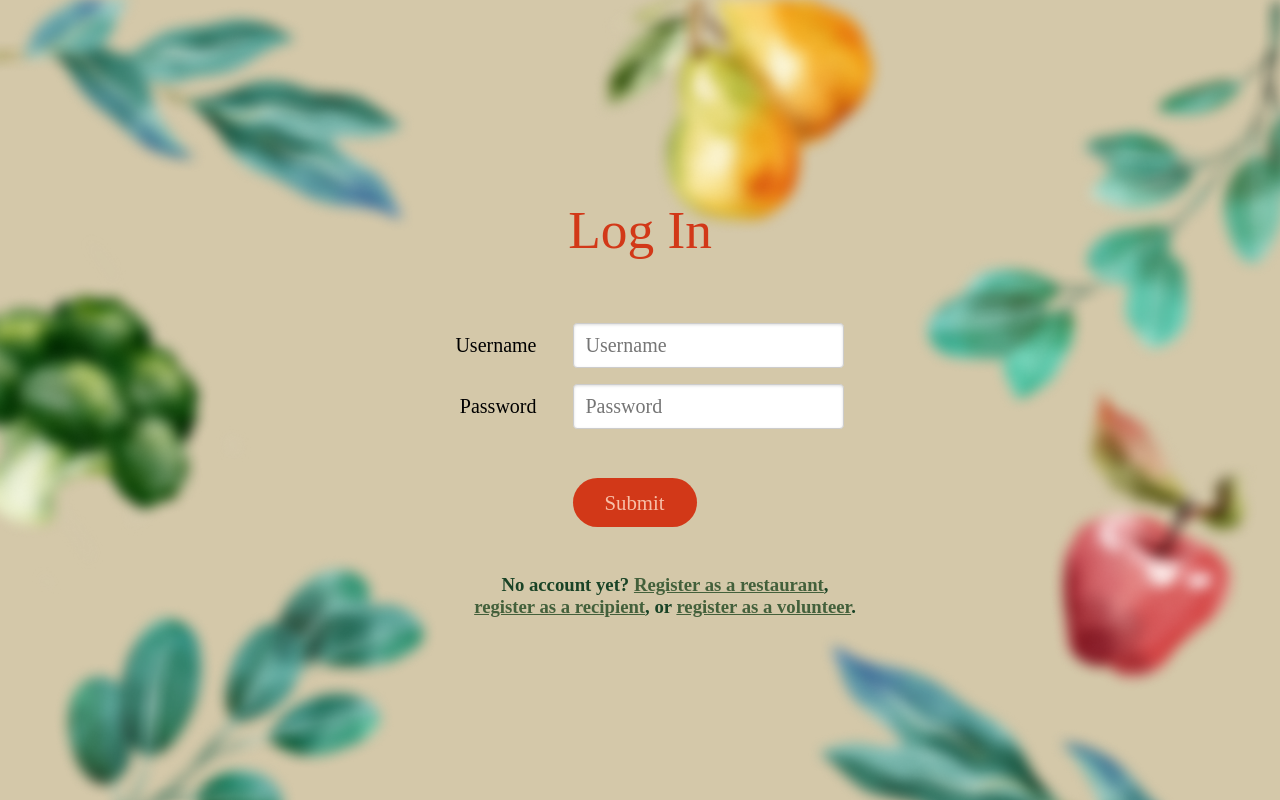
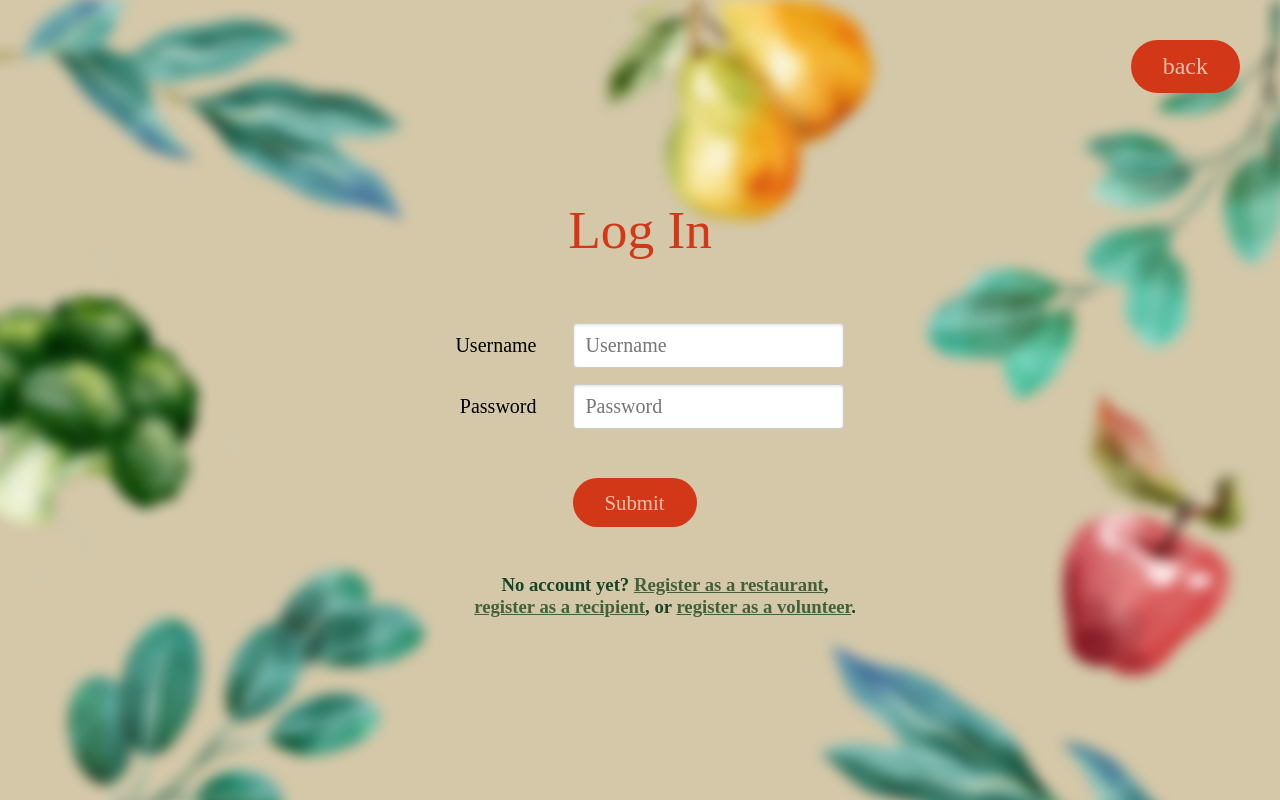
Before and after one commit to emilymchen/leftover-love, a Vue app: page /login in a window 1280 px wide. Built offline with nearby package versions, Linux system fonts and the light colour scheme; no server answers; a web font is replaced by a local one.

Commit message:
better back buttons

```diff
--- a/client/views/LoginView.vue
+++ b/client/views/LoginView.vue
@@ -1,19 +1,15 @@
 <script setup lang="ts">
 import LoginForm from "@/components/Login/LoginForm.vue";
+import router from "@/router";
+
+async function back() {
+  void router.push("/");
+}
 </script>
 
 <template>
-  <!-- <header>
-    <nav>
-      <div class="title">
-        <img src="@/assets/images/logo.png" alt="Logo" />
-        <RouterLink :to="{ name: 'Home' }">
-          <h2>Leftover Love</h2>
-        </RouterLink>
-      </div>
-    </nav>
-  </header> -->
   <main class="column">
+    <button @click="back" class="back-button">back</button>
     <h1>Log In</h1>
     <LoginForm />
   </main>
@@ -21,11 +17,24 @@ import LoginForm from "@/components/Login/LoginForm.vue";
 
 <style scoped>
 h1 {
-
   color: #d23818;
   font-size: 40pt;
   font-weight: lighter;
   margin-bottom: 5vh;
+}
+
+.back-button {
+  position: absolute;
+  top: 3vh;
+  right: 3vh;
+  margin: 1rem;
+  background-color: #d23818;
+  color: #f7bfa8;
+  border: none;
+  border-radius: 100px;
+  padding: 0.8rem 2rem;
+  font-size: 1.5rem;
+  cursor: pointer;
 }
 
 .column {
--- a/client/views/Registration/DonorRegistrationView.vue
+++ b/client/views/Registration/DonorRegistrationView.vue
@@ -1,9 +1,15 @@
 <script setup lang="ts">
 import RegisterForm from "@/components/Login/RegisterForm.vue";
+import router from "@/router";
+
+async function back() {
+  void router.push("/");
+}
 </script>
 
 <template>
   <main class="column">
+    <button @click="back" class="back-button">back</button>
     <h1>Sign up your business</h1>
     <h2>Let's find your store to turn your leftovers into impact in just a few minutes:</h2>
     <RegisterForm role="Donor" />
@@ -34,6 +40,20 @@ h2 {
   height: 100vh;
 }
 
+.back-button {
+  position: absolute;
+  top: 3vh;
+  right: 3vh;
+  margin: 1rem;
+  background-color: #d23818;
+  color: #f7bfa8;
+  border: none;
+  border-radius: 100px;
+  padding: 0.8rem 2rem;
+  font-size: 1.5rem;
+  cursor: pointer;
+}
+
 .register-section {
   text-align: center;
   margin-top: -1.5rem;
--- a/client/views/Registration/RecipientRegistrationView.vue
+++ b/client/views/Registration/RecipientRegistrationView.vue
@@ -1,9 +1,15 @@
 <script setup lang="ts">
 import RegisterForm from "@/components/Login/RegisterForm.vue";
+import router from "@/router";
+
+async function back() {
+  void router.push("/");
+}
 </script>
 
 <template>
   <main class="column">
+    <button @click="back" class="back-button">back</button>
     <h1>Find food today</h1>
     <h2>Need a meal? We've got you covered.</h2>
     <RegisterForm role="Recipient" />
@@ -33,6 +39,20 @@ h2 {
   height: 100vh;
 }
 
+.back-button {
+  position: absolute;
+  top: 3vh;
+  right: 3vh;
+  margin: 1rem;
+  background-color: #d23818;
+  color: #f7bfa8;
+  border: none;
+  border-radius: 100px;
+  padding: 0.8rem 2rem;
+  font-size: 1.5rem;
+  cursor: pointer;
+}
+
 .register-section {
   text-align: center;
   margin-top: -1.5rem;
--- a/client/views/Registration/VolunteerRegistrationView.vue
+++ b/client/views/Registration/VolunteerRegistrationView.vue
@@ -1,9 +1,15 @@
 <script setup lang="ts">
 import RegisterForm from "@/components/Login/RegisterForm.vue";
+import router from "@/router";
+
+async function back() {
+  void router.push("/");
+}
 </script>
 
 <template>
   <main class="column">
+    <button @click="back" class="back-button">back</button>
     <h1>Make a difference today</h1>
     <h2>Volunteer to change the world, one meal at a time.</h2>
     <RegisterForm role="Volunteer" />
@@ -24,6 +30,20 @@ h1 {
 h2 {
   color: #03240c;
   font-weight: 200;
+}
+
+.back-button {
+  position: absolute;
+  top: 3vh;
+  right: 3vh;
+  margin: 1rem;
+  background-color: #d23818;
+  color: #f7bfa8;
+  border: none;
+  border-radius: 100px;
+  padding: 0.8rem 2rem;
+  font-size: 1.5rem;
+  cursor: pointer;
 }
 
 .column {
```
